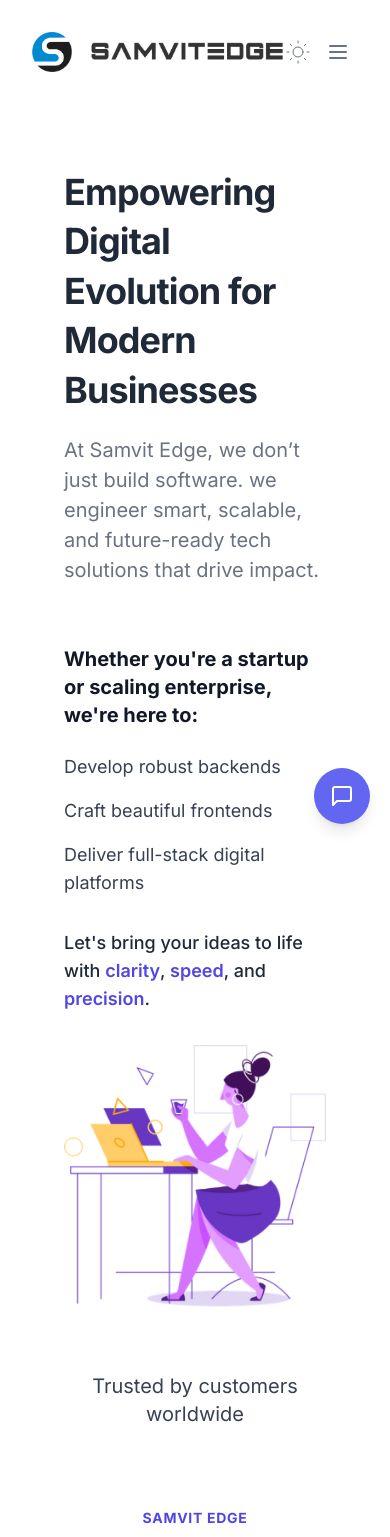
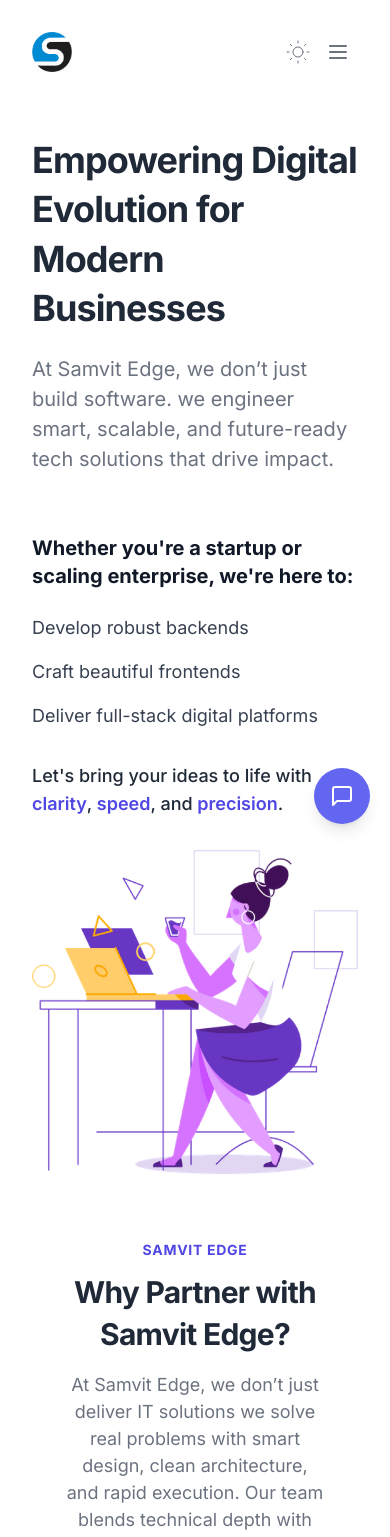
Before and after one commit to samvitedge/portfolio, a Next.js app: page / in a window 390 px wide. Shown: the top 1537 px of the page. Built offline with nearby package versions, Linux system fonts and the light colour scheme.

Commit message:
minor fix

```diff
--- a/src/components/Hero.tsx
+++ b/src/components/Hero.tsx
@@ -5,7 +5,7 @@
 export const Hero = () => {
   return (
     <>
-      <Container className="flex flex-wrap ">
+      <div className="flex flex-wrap mb-8 ">
         <div className="flex items-center w-full lg:w-1/2">
           <div className="max-w-2xl mb-8">
             <h1 className="text-4xl font-bold leading-snug tracking-tight text-gray-800 lg:text-4xl lg:leading-tight xl:text-6xl xl:leading-tight dark:text-white">
@@ -52,14 +52,7 @@
             />
           </div>
         </div>
-      </Container>
-      <Container>
-        <div className="flex flex-col justify-center">
-          <div className="text-xl text-center text-gray-700 dark:text-white">
-            Trusted by customers worldwide
       </div>
-        </div>
-      </Container>
     </>
   );
 }
--- a/src/components/Navbar.tsx
+++ b/src/components/Navbar.tsx
@@ -6,9 +6,9 @@
 
 export const Navbar = () => {
   const navigation = [
-    {text: "Services", href: "/services"},
-    {text: "about", href: "/about"},
-    {text: "contact", href: "/contact"},
+    { text: "Services", href: "/services" },
+    { text: "about", href: "/about" },
+    { text: "contact", href: "/contact" },
   ];
 
   return (
@@ -26,7 +26,12 @@
                 className="w-10"
               />
             </span>
-            <img width={200} src="/img/name.PNG"/>
+            <img
+              width={200}
+              src="/img/name.PNG"
+              className="hidden md:block"
+              alt="Logo Text"
+            />
           </span>
         </Link>
 
```
Lines whose indentation alone changed are shown as unchanged.
